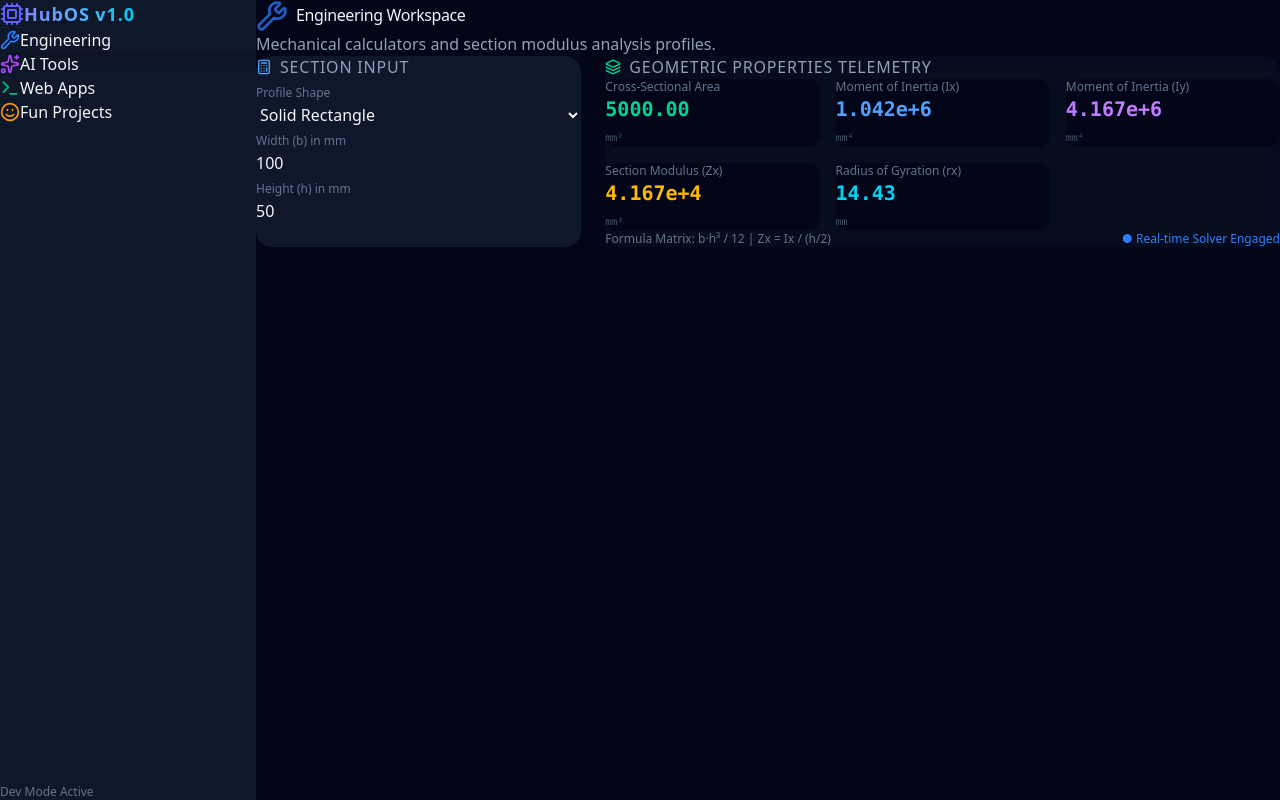
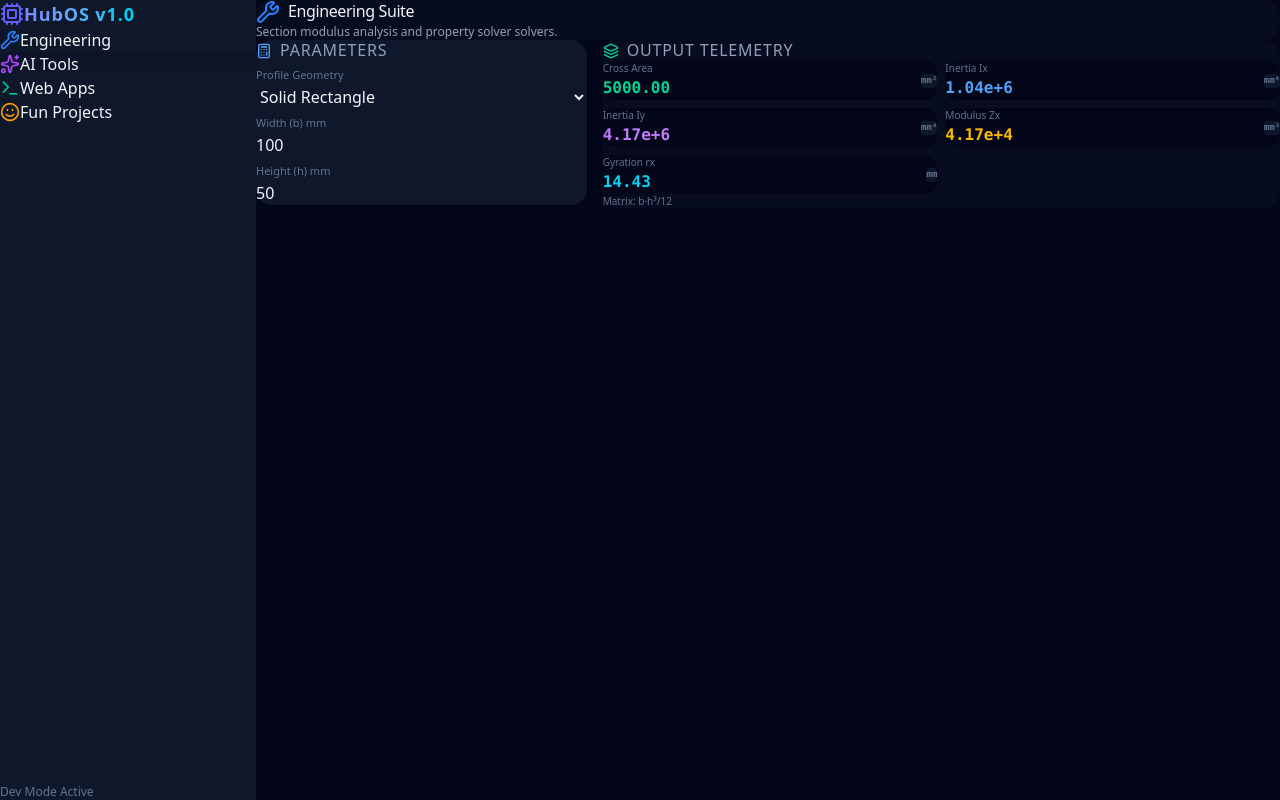
Before and after one commit to devadathanm/personal-code-hub, a React (Vite) app: page / in a window 1280 px wide. Built offline with nearby package versions, Linux system fonts and the light colour scheme; the HTML template or start-up script is replaced by a standard one.

Commit message:
fix: resolve global text scale clashing and grid collapses across all panels

```diff
--- a/src/apps/AiHub.jsx
+++ b/src/apps/AiHub.jsx
@@ -5,41 +5,18 @@ export default function AiHub() {
   const [search, setSearch] = useState('');
   const [copiedId, setCopiedId] = useState(null);
 
-  // Your structural and creative AI prompt library array
   const promptLibrary = [
-    {
-      id: 'cinematic-render',
-      title: 'Cinematic Subject Re-Rendering',
-      category: 'Creative Design',
-      icon: <ImageIcon className="h-4 w-4 text-orange-400" />,
-      summary: 'Optimizes image generators for realistic, subject-focused architectural or product layouts.',
-      prompt: 'Cinematic subject-focused lighting, realistic re-rendering, 8k resolution, path tracing simulation, dramatic volumetric shadows, industrial design aesthetic, sharp focus detailing, photorealistic textures --v 6.0'
-    },
-    {
-      id: 'smart-product',
-      title: 'Smart Product Brainstorming',
-      category: 'Engineering AI',
-      icon: <Terminal className="h-4 w-4 text-blue-400" />,
-      summary: 'Generates system architecture and sensor integration concepts for electromechanical products.',
-      prompt: 'Act as an expert mechatronics systems engineer. Provide a detailed modular component architecture for an AI-powered smart product. Include sensor arrays, microcontroller processing requirements, power management protocols, and edge-computing communication data flow mappings.'
-    },
-    {
-      id: 'fe-mesh',
-      title: 'FEA Simulation Optimization',
-      category: 'Engineering AI',
-      icon: <Terminal className="h-4 w-4 text-purple-400" />,
-      summary: 'Gives step-by-step guidance for setting up mesh convergence and load vectors in simulation software.',
-      prompt: 'Analyze this structural geometry for Finite Element Analysis (FEA). Suggest the optimal global mesh size, localized inflation layers for high-stress concentration zones, bound conditions, and appropriate convergence criteria for linear static structural loading profiles.'
-    }
+    { id: 'cinematic-render', title: 'Cinematic Rendering', category: 'Creative', icon: <ImageIcon className="h-3 w-3 text-orange-400" />, summary: 'Optimizes image generators for realistic layout structures.', prompt: 'Cinematic subject-focused lighting, realistic re-rendering, 8k resolution, path tracing simulation --v 6.0' },
+    { id: 'smart-product', title: 'Smart Product Design', category: 'Engineering', icon: <Terminal className="h-3 w-3 text-blue-400" />, summary: 'Generates system concepts for mechatronics platforms.', prompt: 'Act as an expert mechatronics engineer. Provide a detailed modular component architecture for an AI-powered product.' },
+    { id: 'fe-mesh', title: 'FEA Simulation Options', category: 'Simulation', icon: <Terminal className="h-3 w-3 text-purple-400" />, summary: 'Guidance rules for localized loading profiles.', prompt: 'Analyze structural geometry for FEA. Suggest the optimal global mesh size and loading profiles.' }
   ];
 
   const handleCopy = (text, id) => {
     navigator.clipboard.writeText(text);
     setCopiedId(id);
-    setTimeout(() => setCopiedId(null), 2000); // Reset icon checkmark after 2 seconds
+    setTimeout(() => setCopiedId(null), 2000);
   };
 
-  // Filter matrix checking Title, Category, Summary, AND the core Prompt text
   const filteredPrompts = promptLibrary.filter(p =>
     p.title.toLowerCase().includes(search.toLowerCase()) ||
     p.category.toLowerCase().includes(search.toLowerCase()) ||
@@ -48,79 +25,41 @@ export default function AiHub() {
   );
 
   return (
-    <div className="space-y-6 max-w-5xl mx-auto p-2">
-      {/* Header Profile */}
-      <div className="flex flex-col md:flex-row md:items-center md:justify-between gap-4">
+    <div className="space-y-4 max-w-5xl mx-auto p-1 pb-24 md:pb-6">
+      <div className="bg-slate-900/40 p-4 rounded-2xl border border-slate-800/60 flex flex-col sm:flex-row justify-between items-start sm:items-center gap-3">
         <div>
-          <h1 className="text-3xl font-extrabold tracking-tight text-slate-100 flex items-center gap-2">
-            <Sparkles className="h-8 w-8 text-amber-400 animate-pulse" /> AI Prompt Command
+          <h1 className="text-xl sm:text-2xl font-extrabold tracking-tight text-slate-100 flex items-center gap-2">
+            <Sparkles className="h-6 w-6 text-amber-400 animate-pulse" /> Prompt Command
           </h1>
-          <p className="text-slate-400 mt-1">Structured system vectors and copy-paste development frameworks.</p>
+          <p className="text-xs text-slate-400 mt-0.5">Copy-paste structural vector prompt engines.</p>
         </div>
-
-        {/* Search Input Bar */}
-        <div className="relative w-full md:w-72">
-          <Search className="absolute left-3 top-2.5 h-4 w-4 text-slate-500" />
-          <input
-            type="text"
-            placeholder="Search prompt vault..."
-            value={search}
-            onChange={(e) => setSearch(e.target.value)}
-            className="w-full bg-slate-900 border border-slate-800 rounded-xl pl-9 pr-4 py-2 text-sm text-slate-200 placeholder-slate-500 focus:outline-none focus:border-amber-500 transition"
-          />
+        <div className="relative w-full sm:w-60 shrink-0">
+          <Search className="absolute left-3 top-2.5 h-3.5 w-3.5 text-slate-500" />
+          <input type="text" placeholder="Search prompts..." value={search} onChange={(e) => setSearch(e.target.value)} className="w-full bg-slate-950 border border-slate-800 rounded-xl pl-9 pr-4 py-2 text-xs text-slate-200 focus:outline-none focus:border-amber-500" />
         </div>
       </div>
 
-      {/* Prompts Matrix Cards Layout */}
-      <div className="grid grid-cols-1 md:grid-cols-2 gap-4">
+      <div className="grid grid-cols-1 sm:grid-cols-2 gap-3">
         {filteredPrompts.map((item) => (
-          <div
-            key={item.id}
-            className="bg-slate-900/60 border border-slate-800 rounded-2xl p-5 flex flex-col justify-between hover:border-slate-700 transition duration-200 group"
-          >
+          <div key={item.id} className="bg-slate-900/60 border border-slate-800 rounded-xl p-4 flex flex-col justify-between space-y-3">
             <div>
-              <div className="flex items-center justify-between mb-2">
-                <span className="text-[10px] uppercase font-bold tracking-wider px-2 py-0.5 bg-slate-950 text-slate-400 rounded-md border border-slate-800 flex items-center gap-1.5">
+              <div className="flex items-center justify-between gap-2 mb-2">
+                <span className="text-[9px] uppercase font-bold tracking-wider px-2 py-0.5 bg-slate-950 text-slate-400 rounded border border-slate-800 flex items-center gap-1">
                   {item.icon} {item.category}
                 </span>
-                <button
-                  onClick={() => handleCopy(item.prompt, item.id)}
-                  className="p-2 bg-slate-950 border border-slate-800 text-slate-400 rounded-xl hover:text-amber-400 hover:border-amber-500/40 transition flex items-center gap-1.5 text-xs font-medium cursor-pointer"
-                >
-                  {copiedId === item.id ? (
-                    <>
-                      <Check className="h-3.5 w-3.5 text-emerald-400" />
-                      <span className="text-emerald-400">Copied!</span>
-                    </>
-                  ) : (
-                    <>
-                      <Copy className="h-3.5 w-3.5" />
-                      <span>Copy Vault</span>
-                    </>
-                  )}
+                <button onClick={() => handleCopy(item.prompt, item.id)} className="px-2.5 py-1 bg-slate-950 border border-slate-800 text-[10px] text-slate-300 rounded-lg hover:border-amber-500/40 transition flex items-center gap-1 cursor-pointer">
+                  {copiedId === item.id ? <Check className="h-3 w-3 text-emerald-400" /> : <Copy className="h-3 w-3" />}
+                  <span>{copiedId === item.id ? 'Copied' : 'Copy'}</span>
                 </button>
               </div>
-
-              <h3 className="text-lg font-bold text-slate-100 group-hover:text-amber-400 transition">
-                {item.title}
-              </h3>
-              <p className="text-sm text-slate-400 mt-1.5 font-normal leading-relaxed">
-                {item.summary}
-              </p>
+              <h3 className="text-sm font-bold text-slate-200">{item.title}</h3>
+              <p className="text-xs text-slate-400 mt-1 leading-normal">{item.summary}</p>
             </div>
-
-            {/* Hidden/Collapsed code view box for layout aesthetic */}
-            <div className="mt-4 bg-slate-950 p-3 rounded-xl border border-slate-900/40 text-xs font-mono text-slate-500 max-h-16 overflow-hidden truncate whitespace-normal select-all">
+            <div className="bg-slate-950 p-2 rounded-lg border border-slate-900 text-[10px] font-mono text-slate-500 truncate select-all">
               {item.prompt}
             </div>
           </div>
         ))}
-
-        {filteredPrompts.length === 0 && (
-          <div className="col-span-full text-center py-12 border border-dashed border-slate-800 rounded-2xl text-slate-500">
-            No engineering vectors matching your criteria found in local index registry.
-          </div>
-        )}
       </div>
     </div>
   );
--- a/src/apps/EngineeringHub.jsx
+++ b/src/apps/EngineeringHub.jsx
@@ -2,40 +2,16 @@ import React, { useState, useEffect } from 'react';
 import { Wrench, Calculator, Layers } from 'lucide-react';
 
 export default function EngineeringHub() {
-  // LEVEL 3 STATE: Pull last session metrics from storage array or load standard engineering baselines
-  const [shape, setShape] = useState(() => {
-    return localStorage.getItem('hubos_eng_shape') || 'rectangle';
-  });
+  const [shape, setShape] = useState(() => localStorage.getItem('hubos_eng_shape') || 'rectangle');
+  const [dim1, setDim1] = useState(() => localStorage.getItem('hubos_eng_dim1') || '100');
+  const [dim2, setDim2] = useState(() => localStorage.getItem('hubos_eng_dim2') || '50');
 
-  const [dim1, setDim1] = useState(() => {
-    return localStorage.getItem('hubos_eng_dim1') || '100';
-  });
+  useEffect(() => { localStorage.setItem('hubos_eng_shape', shape); }, [shape]);
+  useEffect(() => { localStorage.setItem('hubos_eng_dim1', dim1); }, [dim1]);
+  useEffect(() => { localStorage.setItem('hubos_eng_dim2', dim2); }, [dim2]);
 
-  const [dim2, setDim2] = useState(() => {
-    return localStorage.getItem('hubos_eng_dim2') || '50';
-  });
-
-  // LEVEL 3 SYNCHRONIZERS: Automatically mirror data states to local device storage layers on mutation
-  useEffect(() => {
-    localStorage.setItem('hubos_eng_shape', shape);
-  }, [shape]);
-
-  useEffect(() => {
-    localStorage.setItem('hubos_eng_dim1', dim1);
-  }, [dim1]);
-
-  useEffect(() => {
-    localStorage.setItem('hubos_eng_dim2', dim2);
-  }, [dim2]);
-
-  // Math engine for advanced cross-sectional & structural properties
   const calculateProperties = () => {
-    let area = 0;
-    let ix = 0;
-    let iy = 0;
-    let zx = 0; // Section Modulus
-    let rx = 0; // Radius of Gyration
-
+    let area = 0, ix = 0, iy = 0, zx = 0, rx = 0;
     const w = parseFloat(dim1) || 0;
     const h = parseFloat(dim2) || 0;
 
@@ -43,29 +19,23 @@ export default function EngineeringHub() {
       area = w * h;
       ix = (w * Math.pow(h, 3)) / 12;
       iy = (h * Math.pow(w, 3)) / 12;
-
-      // Zx = Ix / y_max (where y_max = h / 2)
       zx = h > 0 ? ix / (h / 2) : 0;
-      // rx = sqrt(Ix / Area)
       rx = area > 0 ? Math.sqrt(ix / area) : 0;
     } else if (shape === 'pipe') {
-      // dim1 = Outer Diameter (D), dim2 = Inner Diameter (d)
       const rOut = w / 2;
       const rIn = h / 2;
       area = Math.PI * (Math.pow(rOut, 2) - Math.pow(rIn, 2));
       ix = (Math.PI * (Math.pow(w, 4) - Math.pow(h, 4))) / 64;
-      iy = ix; // Symmetrical
-
-      // Zx = Ix / rOut (where rOut = w / 2)
+      iy = ix;
       zx = w > 0 ? ix / (w / 2) : 0;
       rx = area > 0 ? Math.sqrt(ix / area) : 0;
     }
 
     return {
       area: area.toFixed(2),
-      ix: ix.toExponential(3),
-      iy: iy.toExponential(3),
-      zx: zx.toExponential(3),
+      ix: ix.toExponential(2),
+      iy: iy.toExponential(2),
+      zx: zx.toExponential(2),
       rx: rx.toFixed(2)
     };
   };
@@ -73,112 +43,67 @@ export default function EngineeringHub() {
   const results = calculateProperties();
 
   return (
-    // pb-24 handles safe spacing above iPhone home indicators across mobile viewports
-    <div className="space-y-6 max-w-5xl mx-auto p-2 pb-24 md:pb-6 scroll-touch">
-      {/* Header */}
-      <div>
-        <h1 className="text-3xl font-extrabold tracking-tight text-slate-100 flex items-center gap-2">
-          <Wrench className="h-8 w-8 text-blue-500 animate-pulse" /> Engineering Workspace
+    <div className="space-y-4 max-w-5xl mx-auto p-1 pb-24 md:pb-6">
+      <div className="bg-slate-900/40 p-4 rounded-2xl border border-slate-800/60">
+        <h1 className="text-xl sm:text-2xl font-extrabold tracking-tight text-slate-100 flex items-center gap-2">
+          <Wrench className="h-6 w-6 text-blue-500" /> Engineering Suite
         </h1>
-        <p className="text-slate-400 mt-1">Mechanical calculators and section modulus analysis profiles.</p>
+        <p className="text-xs text-slate-400 mt-0.5">Section modulus analysis and property solver solvers.</p>
       </div>
 
-      {/* Calculator Grid Layout */}
-      <div className="grid grid-cols-1 md:grid-cols-3 gap-6">
-
-        {/* Left Panel: Inputs */}
-        <div className="md:col-span-1 bg-slate-900 border border-slate-800 p-5 rounded-2xl space-y-4">
-          <h3 className="text-sm font-semibold uppercase tracking-wider text-slate-400 flex items-center gap-2">
-            <Calculator className="h-4 w-4 text-blue-400" /> Section Input
+      <div className="grid grid-cols-1 lg:grid-cols-3 gap-4">
+        {/* Input Panel */}
+        <div className="bg-slate-900 border border-slate-800 p-4 rounded-2xl space-y-4 h-fit">
+          <h3 className="text-xs font-semibold uppercase tracking-wider text-slate-400 flex items-center gap-2">
+            <Calculator className="h-4 w-4 text-blue-400" /> Parameters
           </h3>
-
-          {/* Shape Select */}
-          <div className="space-y-1.5">
-            <label className="text-xs text-slate-500 font-medium">Profile Shape</label>
-            <select
-              value={shape}
-              onChange={(e) => setShape(e.target.value)}
-              className="w-full bg-slate-950 border border-slate-800 rounded-xl px-3 py-2 text-sm text-slate-200 focus:outline-none focus:border-blue-500 transition cursor-pointer"
-            >
-              <option value="rectangle">Solid Rectangle</option>
-              <option value="pipe">Hollow Pipe / Cylinder</option>
-            </select>
-          </div>
-
-          {/* Dimension 1 */}
-          <div className="space-y-1.5">
-            <label className="text-xs text-slate-500 font-medium">
-              {shape === 'rectangle' ? 'Width (b) in mm' : 'Outer Diameter (D) in mm'}
-            </label>
-            <input
-              type="number"
-              value={dim1}
-              onChange={(e) => setDim1(e.target.value)}
-              className="w-full bg-slate-950 border border-slate-800 rounded-xl px-3 py-2 text-sm text-slate-200 focus:outline-none focus:border-blue-500 transition font-mono"
-            />
-          </div>
-
-          {/* Dimension 2 */}
-          <div className="space-y-1.5">
-            <label className="text-xs text-slate-500 font-medium">
-              {shape === 'rectangle' ? 'Height (h) in mm' : 'Inner Diameter (d) in mm'}
-            </label>
-            <input
-              type="number"
-              value={dim2}
-              onChange={(e) => setDim2(e.target.value)}
-              className="w-full bg-slate-950 border border-slate-800 rounded-xl px-3 py-2 text-sm text-slate-200 focus:outline-none focus:border-blue-500 transition font-mono"
-            />
+          <div className="space-y-3">
+            <div className="space-y-1">
+              <label className="text-[11px] text-slate-500 font-medium">Profile Geometry</label>
+              <select value={shape} onChange={(e) => setShape(e.target.value)} className="w-full bg-slate-950 border border-slate-800 rounded-xl px-3 py-2 text-xs text-slate-200 focus:outline-none focus:border-blue-500 cursor-pointer">
+                <option value="rectangle">Solid Rectangle</option>
+                <option value="pipe">Hollow Pipe</option>
+              </select>
+            </div>
+            <div className="space-y-1">
+              <label className="text-[11px] text-slate-500 font-medium">{shape === 'rectangle' ? 'Width (b) mm' : 'Outer Dia (D) mm'}</label>
+              <input type="number" value={dim1} onChange={(e) => setDim1(e.target.value)} className="w-full bg-slate-950 border border-slate-800 rounded-xl px-3 py-2 text-xs text-slate-200 font-mono focus:outline-none focus:border-blue-500" />
+            </div>
+            <div className="space-y-1">
+              <label className="text-[11px] text-slate-500 font-medium">{shape === 'rectangle' ? 'Height (h) mm' : 'Inner Dia (d) mm'}</label>
+              <input type="number" value={dim2} onChange={(e) => setDim2(e.target.value)} className="w-full bg-slate-950 border border-slate-800 rounded-xl px-3 py-2 text-xs text-slate-200 font-mono focus:outline-none focus:border-blue-500" />
+            </div>
           </div>
         </div>
 
-        {/* Right Panel: Live Output Display */}
-        <div className="md:col-span-2 bg-slate-900/40 border border-slate-800/80 rounded-2xl p-6 flex flex-col justify-between backdrop-blur-sm">
-          <div>
-            <h3 className="text-sm font-semibold uppercase tracking-wider text-slate-400 flex items-center gap-2 mb-4">
-              <Layers className="h-4 w-4 text-emerald-400" /> Geometric Properties Telemetry
+        {/* Telemetry Output Board */}
+        <div className="lg:col-span-2 bg-slate-900/40 border border-slate-800 p-4 rounded-2xl flex flex-col justify-between backdrop-blur-sm space-y-4">
+          <div className="space-y-3">
+            <h3 className="text-xs font-semibold uppercase tracking-wider text-slate-400 flex items-center gap-2">
+              <Layers className="h-4 w-4 text-emerald-400" /> Output Telemetry
             </h3>
-
-            {/* Results Grid - Expanded to 5 items to hold Zx and rx */}
-            <div className="grid grid-cols-1 sm:grid-cols-2 lg:grid-cols-3 gap-4">
-              <div className="bg-slate-950 p-4 rounded-xl border border-slate-900">
-                <span className="text-xs text-slate-500 block">Cross-Sectional Area</span>
-                <span className="text-xl font-mono font-bold text-emerald-400 mt-1 block select-all">{results.area}</span>
-                <span className="text-[10px] text-slate-600 font-mono">mm²</span>
-              </div>
-
-              <div className="bg-slate-950 p-4 rounded-xl border border-slate-900">
-                <span className="text-xs text-slate-500 block">Moment of Inertia (Ix)</span>
-                <span className="text-xl font-mono font-bold text-blue-400 mt-1 block select-all">{results.ix}</span>
-                <span className="text-[10px] text-slate-600 font-mono">mm⁴</span>
-              </div>
-
-              <div className="bg-slate-950 p-4 rounded-xl border border-slate-900">
-                <span className="text-xs text-slate-500 block">Moment of Inertia (Iy)</span>
-                <span className="text-xl font-mono font-bold text-purple-400 mt-1 block select-all">{results.iy}</span>
-                <span className="text-[10px] text-slate-600 font-mono">mm⁴</span>
-              </div>
-
-              <div className="bg-slate-950 p-4 rounded-xl border border-slate-900">
-                <span className="text-xs text-slate-500 block">Section Modulus (Zx)</span>
-                <span className="text-xl font-mono font-bold text-amber-400 mt-1 block select-all">{results.zx}</span>
-                <span className="text-[10px] text-slate-600 font-mono">mm³</span>
-              </div>
-
-              <div className="bg-slate-950 p-4 rounded-xl border border-slate-900">
-                <span className="text-xs text-slate-500 block">Radius of Gyration (rx)</span>
-                <span className="text-xl font-mono font-bold text-cyan-400 mt-1 block select-all">{results.rx}</span>
-                <span className="text-[10px] text-slate-600 font-mono">mm</span>
-              </div>
+            <div className="grid grid-cols-1 sm:grid-cols-2 gap-2">
+              {[
+                { label: 'Cross Area', val: results.area, unit: 'mm²', color: 'text-emerald-400' },
+                { label: 'Inertia Ix', val: results.ix, unit: 'mm⁴', color: 'text-blue-400' },
+                { label: 'Inertia Iy', val: results.iy, unit: 'mm⁴', color: 'text-purple-400' },
+                { label: 'Modulus Zx', val: results.zx, unit: 'mm³', color: 'text-amber-400' },
+                { label: 'Gyration rx', val: results.rx, unit: 'mm', color: 'text-cyan-400' },
+              ].map((res, i) => (
+                <div key={i} className="bg-slate-950 p-3 rounded-xl border border-slate-900/60 flex items-center justify-between">
+                  <div>
+                    <span className="text-[10px] text-slate-500 font-medium block">{res.label}</span>
+                    <span className={`text-base font-mono font-bold ${res.color} mt-0.5 block select-all truncate max-w-[160px]`}>{res.val}</span>
+                  </div>
+                  <span className="text-[9px] font-mono font-bold px-2 py-0.5 bg-slate-900 text-slate-500 rounded border border-slate-800">{res.unit}</span>
+                </div>
+              ))}
             </div>
           </div>
-
-          <div className="mt-6 border-t border-slate-800/60 pt-4 text-xs text-slate-500 flex justify-between items-center gap-2 flex-wrap">
-            <span>Formula Matrix: {shape === 'rectangle' ? 'b·h³ / 12 | Zx = Ix / (h/2)' : 'π·(D⁴ - d⁴) / 64 | Zx = Ix / (D/2)'}</span>
-            <span className="text-blue-500 font-medium whitespace-nowrap">● Real-time Solver Engaged</span>
+          <div className="text-[10px] text-slate-500 pt-2 border-t border-slate-800/60 truncate">
+            Matrix: {shape === 'rectangle' ? 'b·h³/12' : 'π·(D⁴-d⁴)/64'}
           </div>
         </div>
-
       </div>
     </div>
   );
```
Also changed, not shown: src/apps/FunHub.jsx (+36 -34 lines), src/apps/WebAppsHub.jsx (+39 -97 lines).
